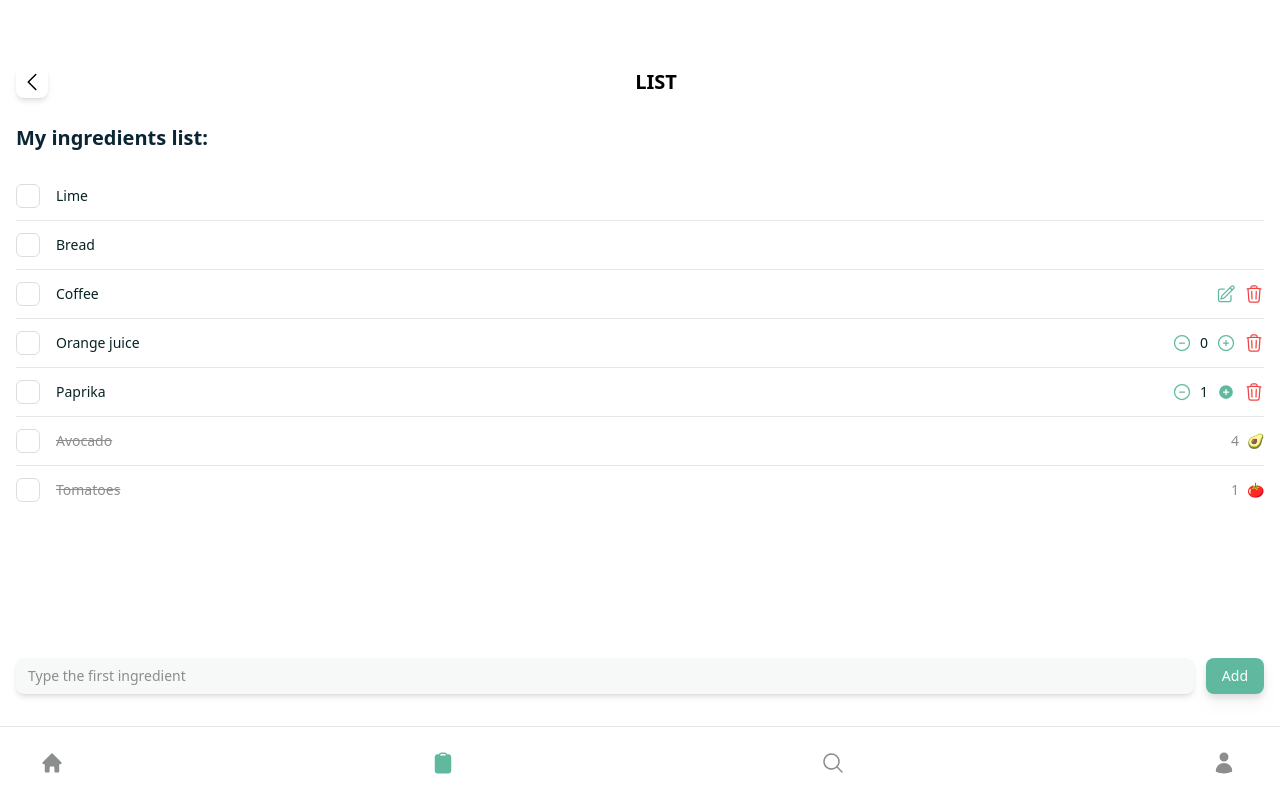
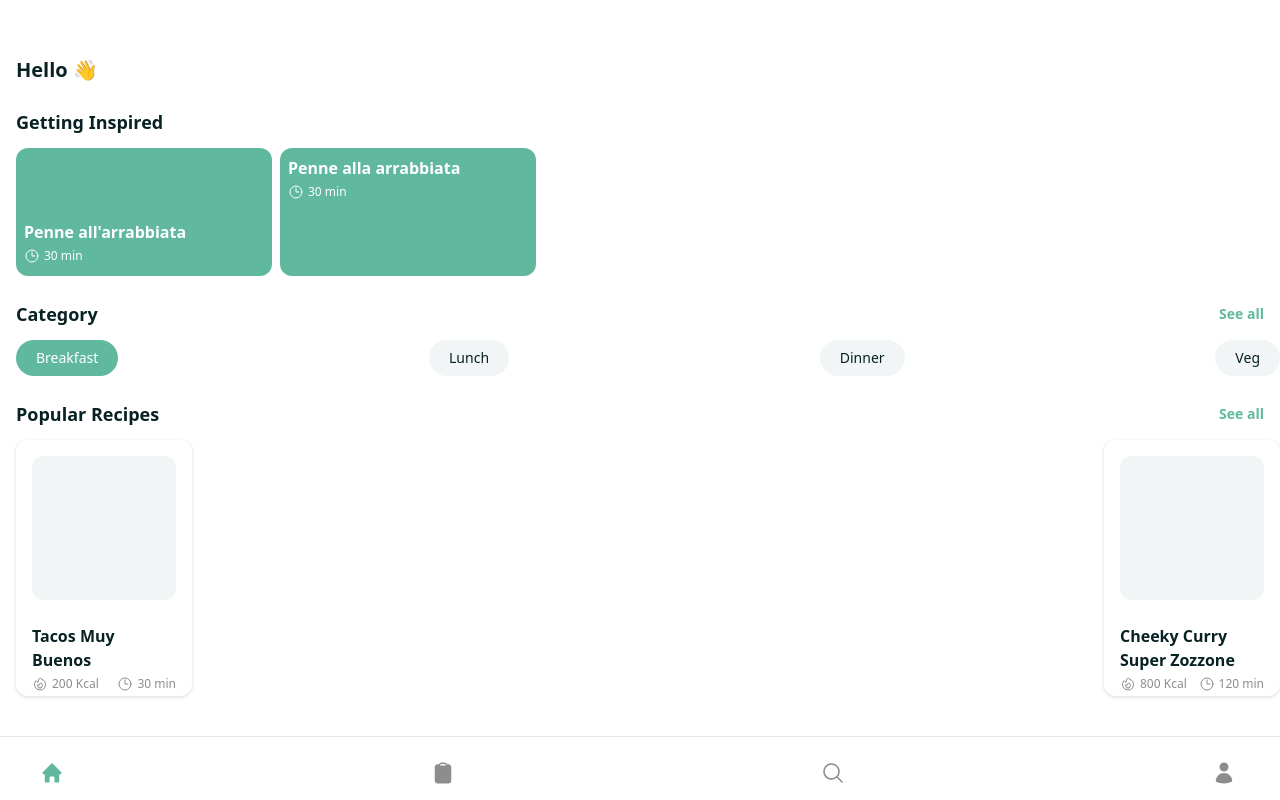
Before and after one commit to simopgini/food-app, a Next.js app: page / in a window 1280 px wide. Built offline with nearby package versions, Linux system fonts and the light colour scheme.

Commit message:
animations HOME

```diff
--- a/pages/index.js
+++ b/pages/index.js
@@ -23,26 +23,41 @@ export default function Home() {
       </Head>
       <main >
         {/* HOME */}
-        {/* <div>
+        <div>
           <div className='mt-14 mb-6 pl-4 text-[#082224] text-xl font-bold'>
             Hello 👋
           </div>
           <section className='mb-6'>
             <div className='pl-4'>
               <h1 className='pb-3 text-[#082224] text-lg font-bold'>Getting Inspired</h1>
-              <div className='text-white '>
+
+              <div className='flex snap-x space-x-2'>
+                <a className='snap-center hover:scale-105 duration-500 cursor-pointer text-white'>
                   <div className='bg-[#60B99E] h-32 w-64 rounded-xl'>
                     <div className='px-2 py-2'>
                       <div className='p-4 h-16'>
                         <div className=' bg-slate-200 rounded-xl'></div>
                       </div>
-                    <h2 className='text-base pb-1 font-semibold'>Penne all'arrabbiata</h2>
+                      <h2 className="text-base pb-1 font-semibold">Penne all'arrabbiata</h2>
                       <div className='flex items-center text-sm'>
                         <ClockIcon className='h-4 w-4 mr-1 text-white' />
                         <span className='font-light text-xs'>30 min</span>
                       </div>
                     </div>
                   </div>
+                </a>
+                <a className='snap-center  text-white hover:scale-105 duration-500 cursor-pointer'>
+                  <div className='bg-[#60B99E] h-32 w-64 rounded-xl'>
+                    <div className='px-2 py-2'>
+
+                      <h2 className="text-base pb-1 font-semibold">Penne alla arrabbiata</h2>
+                      <div className='flex items-center text-sm'>
+                        <ClockIcon className='h-4 w-4 mr-1 text-white' />
+                        <span className='font-light text-xs'>30 min</span>
+                      </div>
+                    </div>
+                  </div>
+                </a>
               </div>
             </div>
           </section>
@@ -64,7 +79,7 @@ export default function Home() {
               <div className='text-[#60B99E] text-sm'>See all</div>
             </div>
             <div className='flex justify-between text-white pl-4'>
-              <div className='bg-white h-64 w-44 rounded-xl drop-shadow'>
+              <a className='bg-white h-64 w-44 rounded-xl drop-shadow hover:scale-105 duration-500 cursor-pointer'>
                 <div className='p-4 h-44'>
                   <div className='h-36 bg-[#F1F5F5] rounded-xl'></div>
                 </div>
@@ -81,8 +96,8 @@ export default function Home() {
                     </div>
                   </div>
                 </div>
-              </div>
-              <div className='bg-white h-64 w-44 rounded-xl drop-shadow'>
+              </a>
+              <a className='bg-white h-64 w-44 rounded-xl drop-shadow hover:scale-105 duration-500 cursor-pointer'>
                 <div className='p-4 h-44'>
                   <div className='h-36 bg-[#F1F5F5] rounded-xl'></div>
                 </div>
@@ -99,7 +114,7 @@ export default function Home() {
                     </div>
                   </div>
                 </div>
-              </div>
+              </a>
             </div>
           </section>
           <nav className='mt-10'>
@@ -111,7 +126,7 @@ export default function Home() {
               <UserIcon className='h-6 w-6 mr-1 text-[#8B8E8D]' />
             </div>
           </nav>
-        </div> */}
+        </div>
 
         {/* PAGINA RICETTA: dopo aver cliccato ricette sulla home o su cerca */}
         {/* <div>
@@ -397,7 +412,7 @@ export default function Home() {
 
 
           {/* LIST PAGE */}
-          <div className=''>
+          {/* <div className=''>
             <div>
               <div className='px-4 mb-6 mt-16 flex justify-between items-center'>
                   <button className='hover:scale-105 bg-white rounded-lg p-1 shadow-md'><ChevronLeftIcon className='hover:animate-pulse h-6 w-6'/></button>
@@ -522,7 +537,7 @@ export default function Home() {
                 <UserIcon className='h-6 w-6 mr-1 text-[#8B8E8D]' />
               </div>
             </div>
-          </div>
+          </div> */}
 
       </main>
     </>
```
Lines whose indentation alone changed are shown as unchanged.
